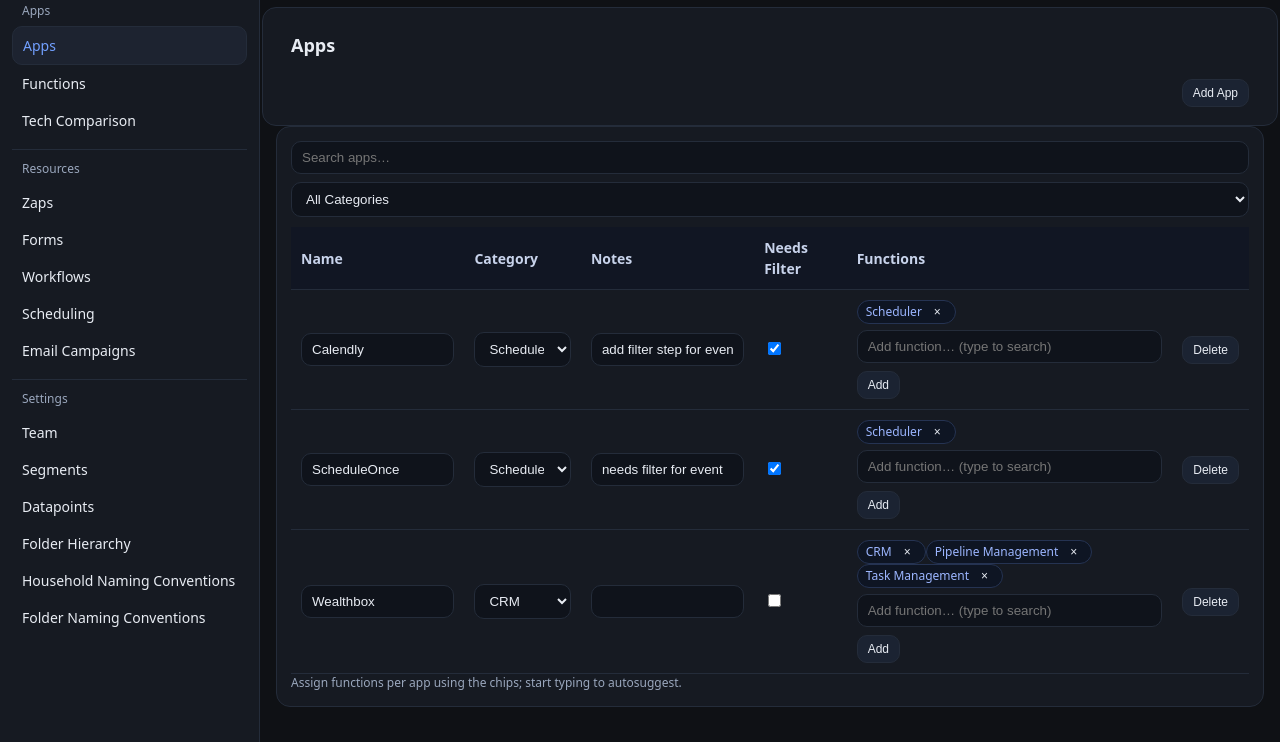
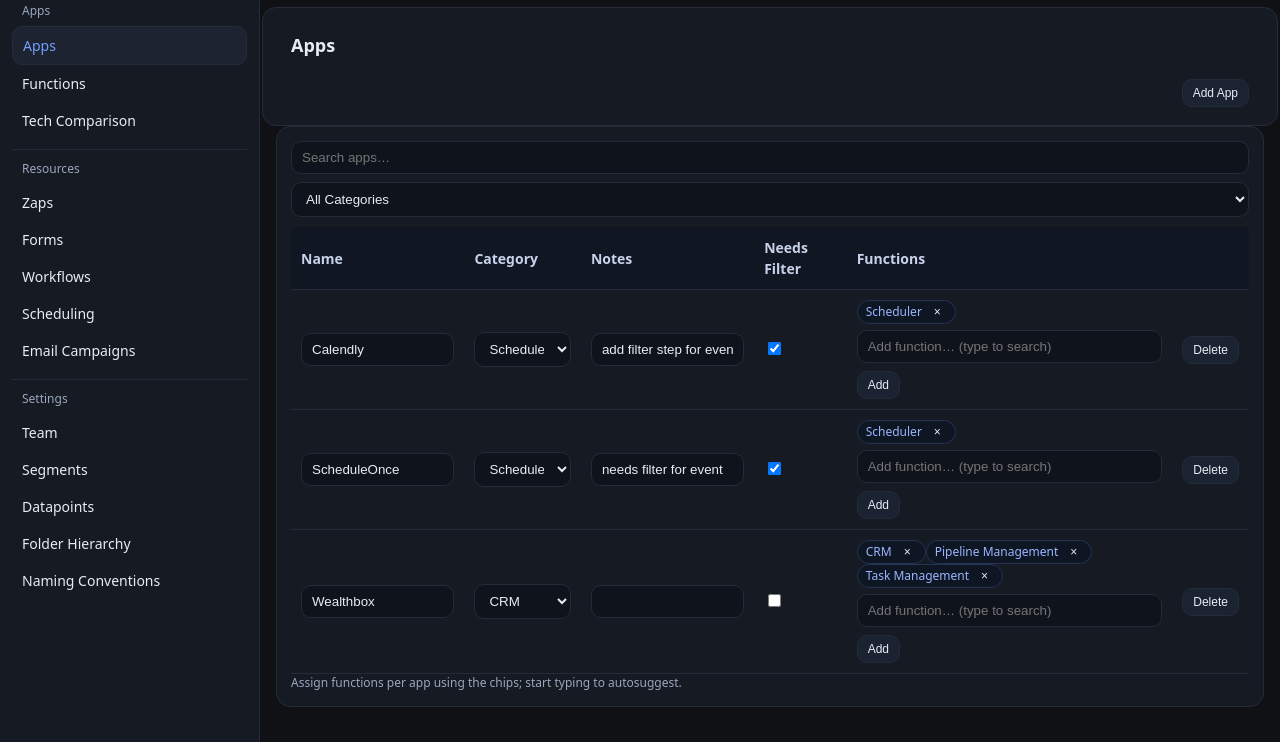
Before and after one commit to SphynxGitHub/dynamic-workflow-dropdown-widget, a plain HTML site: page index.html in a window 1280 px wide. Shown: the part 58-800 px from the top of the page. Drawn offline with Linux system fonts and the light colour scheme.

Commit message:
Update index.html

```diff
--- a/index.html
+++ b/index.html
@@ -101,8 +101,7 @@
         <a href="#/settings/segments" data-route>Segments</a>
         <a href="#/settings/datapoints" data-route>Datapoints</a>
         <a href="#/settings/folder-hierarchy" data-route>Folder Hierarchy</a>
-        <a href="#/settings/household-names" data-route>Household Naming Conventions</a>
-        <a href="#/settings/folder-names" data-route>Folder Naming Conventions</a>
+        <a href="#/settings/naming-conventions" data-route>Naming Conventions</a>
       </nav>
     </aside>
 
```
